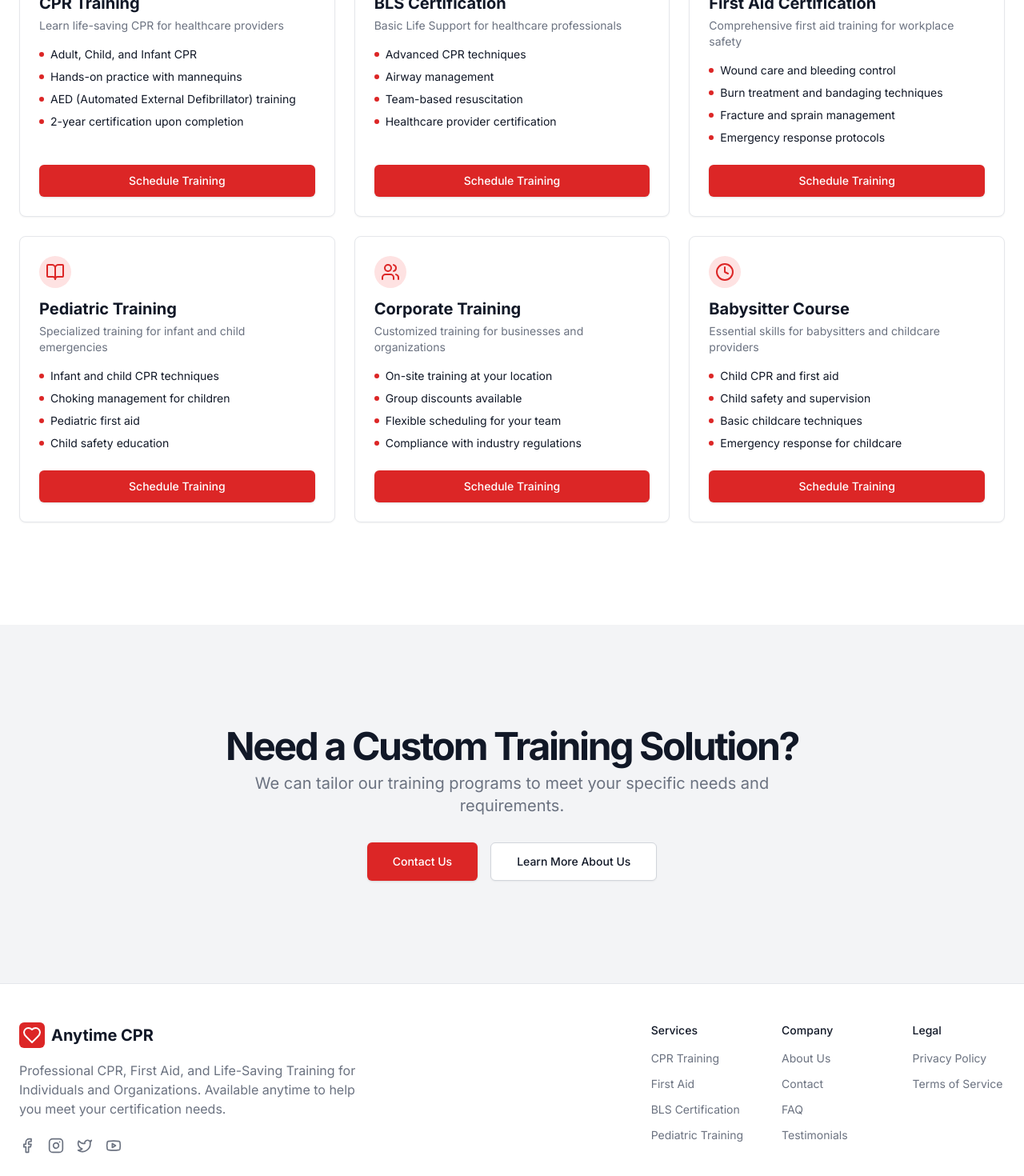
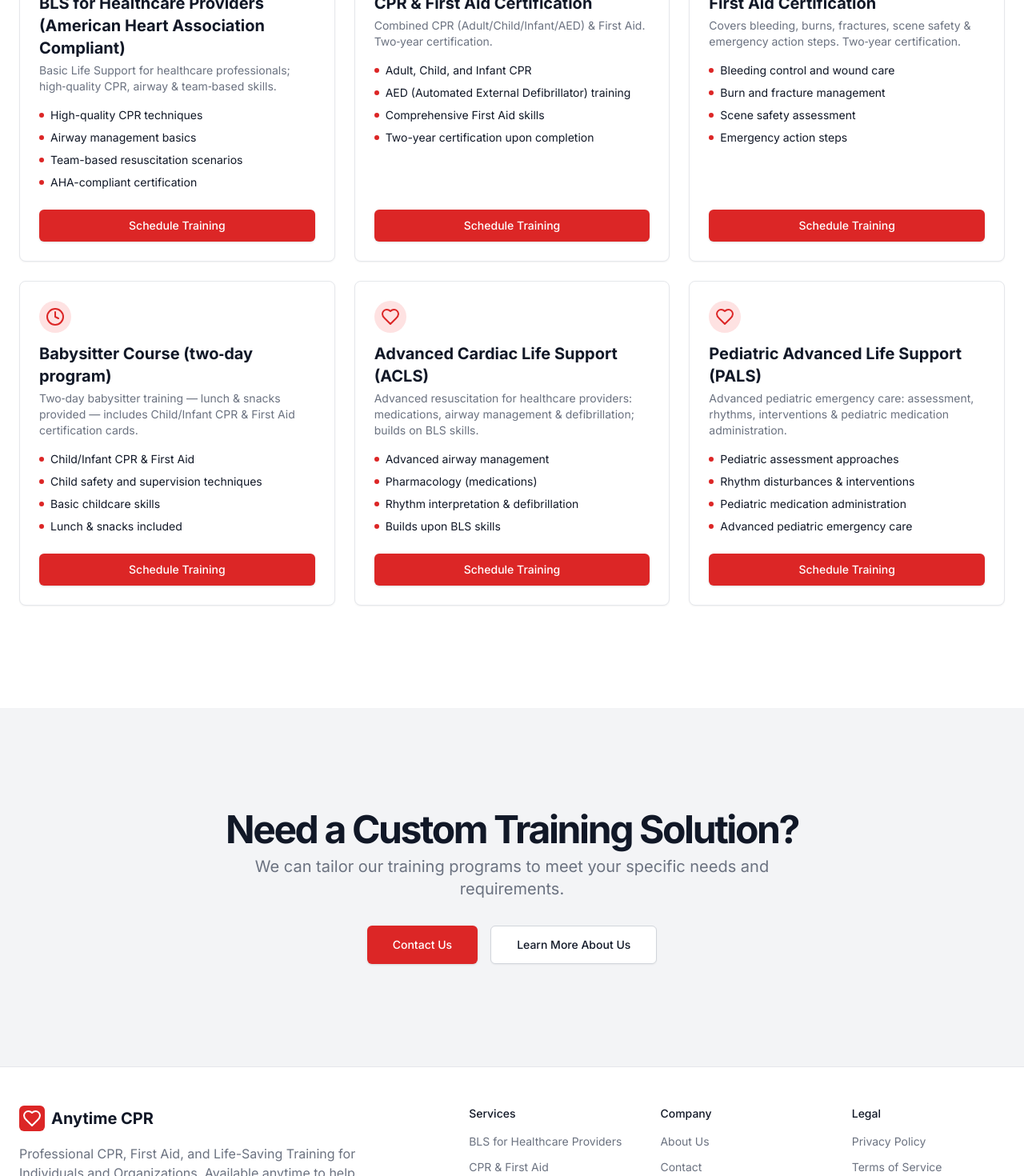
Before and after one commit to ysfpcm/cprr, a Next.js app: page /services in a window 1280 px wide. Shown: the part 660-2130 px from the top of the page at 80% size. Built offline with nearby package versions, Linux system fonts and the light colour scheme.

Commit message:
Update service titles and descriptions, enhance booking confirmation messages, and improve service availability handling. Remove unused components and streamline layout for better user experience.

```diff
--- a/app/layout.tsx
+++ b/app/layout.tsx
@@ -9,7 +9,7 @@ import { SiteFooter } from "@/components/site-footer"
 const inter = Inter({ subsets: ["latin"] })
 
 export const metadata: Metadata = {
-  title: "Anytime CPR & Health Services",
+  title: "Anytime CPR Health Services",
   description: "Professional CPR, First Aid, and Life-Saving Training for Individuals and Organizations",
 }
 
--- a/app/page.tsx
+++ b/app/page.tsx
@@ -118,26 +118,6 @@ export default function Home() {
                 Comprehensive first aid training for workplace safety compliance and personal preparedness.
               </p>
             </motion.div>
-            <motion.div
-              className="flex flex-col items-center space-y-4 text-center"
-              initial={{ opacity: 0, y: 20 }}
-              animate={{ opacity: 1, y: 0 }}
-              transition={{ duration: 0.5, delay: 0.3 }}
-            >
-              <div>
-                <Image
-                  src="/cprcorp.png"
-                  alt="Group & Corporate Training"
-                  width={400}
-                  height={200}
-                  className="rounded-lg"
-                />
-              </div>
-              <h3 className="text-xl font-bold">Group & Corporate Training</h3>
-              <p className="text-gray-500">
-                Customized training sessions for businesses, schools, and organizations of all sizes.
-              </p>
-            </motion.div>
           </div>
         </div>
       </section>
--- a/app/schedule/page.tsx
+++ b/app/schedule/page.tsx
@@ -8,6 +8,16 @@ import { DayPicker } from 'react-day-picker';
 import 'react-day-picker/dist/style.css';
 import { Check, CreditCard, Calendar as CalendarIcon } from "lucide-react"
 import { format } from "date-fns"
+
+// Updated service type definition
+type Service = {
+  id: string;
+  name: string;
+  price: string;
+  description: string;
+  simplybookId: number;
+  availableFrom?: string; // Optional property for services that have a future availability date
+}
 
 export default function SchedulePage() {
   // --- State ---
@@ -40,48 +50,57 @@ export default function SchedulePage() {
 
   const availableTimeSlots = ["9:00 AM", "10:00 AM", "11:00 AM", "1:00 PM", "2:00 PM", "3:00 PM", "4:00 PM"]
 
-  const services = [
+  const services: Service[] = [
     {
       id: "bls",
-      name: "BLS for Healthcare Providers",
-      price: "$95 per person",
-      description: "AHA-compliant Basic Life Support for healthcare professionals. Advanced CPR, airway, team skills.",
+      name: "BLS for Healthcare Providers (American Heart Association Compliant)",
+      price: "$75 per person",
+      description: "Basic Life Support for healthcare professionals; high‑quality CPR, airway & team‑based skills.",
       simplybookId: 2
     },
     {
       id: "cpr-first-aid",
-      name: "CPR & First Aid Certification (AHA Guidelines)",
+      name: "CPR & First Aid Certification",
       price: "$110 per person",
-      description: "Combined CPR (Adult/Child/Infant/AED) & First Aid following AHA guidelines. 2-year certification.",
+      description: "Combined CPR (Adult/Child/Infant/AED) & First Aid. Two‑year certification.",
       simplybookId: 3
     },
     {
       id: "first-aid",
-      name: "First Aid Certification (AHA Guidelines)",
+      name: "First Aid Certification",
       price: "$95 per person",
-      description: "Manage injuries like bleeding, burns, fractures per AHA guidelines. Workplace safety focus.",
+      description: "Covers bleeding, burns, fractures, scene safety & emergency action steps. Two‑year certification.",
       simplybookId: 4
     },
     {
-      id: "pediatric",
-      name: "Pediatric Training",
-      price: "$85 per person",
-      description: "Specialized training focusing on CPR and First Aid for infants and children.",
+      id: "babysitter",
+      name: "Babysitter Course (two‑day program)",
+      price: "$165 total",
+      description: "Two‑day babysitter training — lunch & snacks provided — includes Child/Infant CPR & First Aid certification cards.",
       simplybookId: 5
     },
     {
-      id: "babysitter",
-      name: "Babysitter Course",
-      price: "$65 per person",
-      description: "Essential skills for childcare providers, including child safety, basic first aid, and CPR.",
-      simplybookId: 6
+      id: "acls",
+      name: "Advanced Cardiac Life Support (ACLS)",
+      price: "$145 per person",
+      description: "Advanced resuscitation for healthcare providers: medications, airway management & defibrillation; builds on BLS skills.",
+      simplybookId: 6,
+      availableFrom: "2025-07-14"
+    },
+    {
+      id: "pals",
+      name: "Pediatric Advanced Life Support (PALS)",
+      price: "$145 per person",
+      description: "Advanced pediatric emergency care: assessment, rhythms, interventions & pediatric medication administration.",
+      simplybookId: 7,
+      availableFrom: "2025-07-14"
     },
     {
       id: "test",
-      name: "Test Payment (DELETE LATER)",
+      name: "Test Payment",
       price: "$0.50 per person",
       description: "For testing payment integration only.",
-      simplybookId: 7
+      simplybookId: 8
     },
   ]
 
@@ -94,8 +113,6 @@ export default function SchedulePage() {
         "cpr-first-aid-certification": "cpr-first-aid",
         "bls-certification": "bls",
         "first-aid-certification": "first-aid",
-        "pediatric-training": "pediatric",
-        "corporate-training": "corporate",
         "babysitter-course": "babysitter",
       }
       const serviceId = serviceMap[serviceParam]
@@ -221,25 +238,30 @@ export default function SchedulePage() {
 
       switch (formData.service) {
         case "cpr-first-aid":
-          amount = 11000 * participants
+          amount = 11000 * participants // $110.00
           break
         case "first-aid":
-          amount = 9500 * participants
+          amount = 9500 * participants // $95.00
           break
         case "bls":
-          amount = 9500 * participants
-          break
-        case "pediatric":
-          amount = 8500 * participants
+          amount = 7500 * participants // Updated Price: $75.00
           break
         case "babysitter":
-          amount = 6500 * participants
+          amount = 16500 // Updated Price: $165.00 total (not per participant)
+          break
+        case "acls": // Added ACLS
+          amount = 14500 * participants // $145.00
+          break
+        case "pals": // Added PALS
+          amount = 14500 * participants // $145.00
           break
         case "test":
-          amount = 50 * participants
+          amount = 50 * participants // $0.50
           break
         default:
-          amount = 9500 * participants
+          // Set a reasonable default or throw an error if service is unknown
+          console.warn(`Unknown service selected: ${formData.service}. Setting default amount.`)
+          amount = 9500 * participants // Example default
       }
 
       // Save booking details to localStorage before redirecting
@@ -335,11 +357,11 @@ export default function SchedulePage() {
 
       {/* Scheduling Section */}
       <section className="w-full py-12 md:py-24 lg:py-32 bg-white">
-        <div className="container px-4 md:px-6 mx-auto max-w-7xl">
+        <div className="container px-4 md:px-6 mx-auto">
           {step === 1 && (
             <div className="grid gap-6 lg:grid-cols-2">
               {/* Service List */}
-              <div className="flex flex-col">
+              <div className="flex flex-col lg:max-w-2xl">
                 <div className="mb-6">
                   <h2 className="text-3xl font-bold tracking-tighter">Book Your Session</h2>
                   <p className="text-gray-500 mt-2">Select your preferred date, time, and training service.</p>
@@ -354,8 +376,55 @@ export default function SchedulePage() {
                   <h3 className="text-xl font-bold mb-2">Available Services</h3>
                   <p className="text-sm text-gray-500 mb-4">Choose the training you need</p>
                   <div className="space-y-4">
-                    {services.map((service) => (
-                      <div key={service.id} className="flex items-start space-x-3 p-4 border rounded-lg hover:bg-gray-50 transition-colors">
+                    {services.map((service) => {
+                      // Check if service has an availableFrom date and if it's in the future
+                      const availableFrom = service.availableFrom ? new Date(service.availableFrom) : null;
+                      const currentDate = new Date();
+                      const isAvailable = !availableFrom || currentDate >= availableFrom;
+
+                      // If not available, format the date for display
+                      const formattedAvailableDate = availableFrom
+                        ? format(availableFrom, "MMMM d, yyyy")
+                        : "";
+
+                      // For unavailable services, we'll apply a different style and make them unclickable
+                      if (!isAvailable) {
+                        return (
+                          <div
+                            key={service.id}
+                            className="flex items-start space-x-3 p-4 border border-gray-300 rounded-lg bg-gray-100 opacity-70 relative overflow-hidden"
+                          >
+                            <div className="absolute inset-0 bg-gray-200 bg-opacity-50 flex items-center justify-center z-10">
+                              <div className="bg-yellow-100 text-yellow-800 font-medium px-4 py-2 rounded-lg shadow-sm">
+                                Available from {formattedAvailableDate}
+                              </div>
+                            </div>
+
+                            <input
+                              type="radio"
+                              id={service.id}
+                              name="service"
+                              value={service.id}
+                              disabled={true}
+                              className="h-4 w-4 text-gray-400 border-gray-300 mt-1 flex-shrink-0 opacity-50"
+                            />
+                            <label htmlFor={service.id} className="flex-1 opacity-60">
+                              <div className="flex justify-between items-center">
+                                <span className="font-semibold text-gray-500">{service.name}</span>
+                                <span className="text-sm text-gray-500 font-medium ml-2">{service.price}</span>
+                              </div>
+                              <p className="text-sm text-gray-500 mt-1">{service.description}</p>
+                            </label>
+                          </div>
+                        );
+                      }
+
+                      // For available services, render normally
+                      return (
+                        <div
+                          key={service.id}
+                          className="flex items-start space-x-3 p-4 border rounded-lg hover:bg-gray-50 transition-colors"
+                        >
                           <input
                             type="radio"
                             id={service.id}
@@ -373,7 +442,8 @@ export default function SchedulePage() {
                             <p className="text-sm text-gray-600 mt-1">{service.description}</p>
                           </label>
                         </div>
-                    ))}
+                      );
+                    })}
                   </div>
                   {errors.service && <p className="mt-2 text-sm text-red-600">{errors.service}</p>}
                   <p className="text-sm text-gray-500 mt-6">
@@ -483,14 +553,14 @@ export default function SchedulePage() {
                       </button>
                       {/* Conditionally Rendered DayPicker */}
                       {showCalendar && (
-                        <div className="absolute z-10 mt-1 bg-white rounded-md shadow-lg border border-gray-300"> {/* Positioning wrapper */}
+                        <div className="absolute z-10 mt-1 w-full bg-white rounded-md shadow-lg border border-gray-300"> {/* Positioning wrapper - Added w-full back */}
                           <DayPicker
                             mode="single"
                             selected={date}
                             onSelect={handleDateSelect}
-                            className="p-0" // Keep internal styling separate
+                            className="p-3"
                             classNames={{
-                              root: `p-3 bg-white`, // Simplified root for dropdown
+                              root: `bg-white`,
                               caption: `flex justify-center items-center py-2 mb-2 relative`,
                               caption_label: `text-sm font-medium text-gray-900`,
                               nav: `flex items-center space-x-1`,
@@ -498,11 +568,11 @@ export default function SchedulePage() {
                               nav_button_previous: `absolute left-1`,
                               nav_button_next: `absolute right-1`,
                               table: `w-full border-collapse`,
-                              head_row: `flex font-medium text-gray-500 text-xs`,
-                              head_cell: `w-full pb-2`,
-                              row: `flex w-full mt-1.5`,
-                              cell: `flex-1 text-center text-sm p-0`,
-                              day: `h-8 w-8 p-0 rounded-md hover:bg-gray-100 transition-colors`,
+                              head_row: `text-xs font-medium text-gray-500`,
+                              head_cell: `text-center py-1`,
+                              row: `mt-1`,
+                              cell: `text-center p-0 relative text-sm`,
+                              day: `h-8 w-8 mx-auto font-normal p-0 rounded-md aria-selected:opacity-100 hover:bg-gray-100 transition-colors`,
                               day_today: `font-bold text-red-600`,
                               day_selected: `bg-red-600 text-white hover:bg-red-700 focus:bg-red-700 rounded-md`,
                               day_outside: `text-gray-400 opacity-50`,
--- a/app/services/page.tsx
+++ b/app/services/page.tsx
@@ -2,74 +2,74 @@
 
 import Link from "next/link"
 import { motion } from "framer-motion"
-import { Award, BookOpen, Clock, Heart, Shield, Users } from "lucide-react"
+import { Award, Clock, Heart, Shield } from "lucide-react"
 
 export default function ServicesPage() {
   const services = [
     {
-      icon: Heart,
-      title: "CPR Training",
-      description: "Learn life-saving CPR for healthcare providers",
+      icon: Award,
+      title: "BLS for Healthcare Providers (American Heart Association Compliant)",
+      description: "Basic Life Support for healthcare professionals; high‑quality CPR, airway & team‑based skills.",
       features: [
-        "Adult, Child, and Infant CPR",
-        "Hands-on practice with mannequins",
-        "AED (Automated External Defibrillator) training",
-        "2-year certification upon completion",
+        "High-quality CPR techniques",
+        "Airway management basics",
+        "Team-based resuscitation scenarios",
+        "AHA-compliant certification",
       ],
     },
     {
-      icon: Award,
-      title: "BLS Certification",
-      description: "Basic Life Support for healthcare professionals",
+      icon: Heart,
+      title: "CPR & First Aid Certification",
+      description: "Combined CPR (Adult/Child/Infant/AED) & First Aid. Two‑year certification.",
       features: [
-        "Advanced CPR techniques",
-        "Airway management",
-        "Team-based resuscitation",
-        "Healthcare provider certification",
+        "Adult, Child, and Infant CPR",
+        "AED (Automated External Defibrillator) training",
+        "Comprehensive First Aid skills",
+        "Two-year certification upon completion",
       ],
     },
     {
       icon: Shield,
       title: "First Aid Certification",
-      description: "Comprehensive first aid training for workplace safety",
+      description: "Covers bleeding, burns, fractures, scene safety & emergency action steps. Two‑year certification.",
       features: [
-        "Wound care and bleeding control",
-        "Burn treatment and bandaging techniques",
-        "Fracture and sprain management",
-        "Emergency response protocols",
-      ],
-    },
-    {
-      icon: BookOpen,
-      title: "Pediatric Training",
-      description: "Specialized training for infant and child emergencies",
-      features: [
-        "Infant and child CPR techniques",
-        "Choking management for children",
-        "Pediatric first aid",
-        "Child safety education",
-      ],
-    },
-    {
-      icon: Users,
-      title: "Corporate Training",
-      description: "Customized training for businesses and organizations",
-      features: [
-        "On-site training at your location",
-        "Group discounts available",
-        "Flexible scheduling for your team",
-        "Compliance with industry regulations",
+        "Bleeding control and wound care",
+        "Burn and fracture management",
+        "Scene safety assessment",
+        "Emergency action steps",
       ],
     },
     {
       icon: Clock,
-      title: "Babysitter Course",
-      description: "Essential skills for babysitters and childcare providers",
+      title: "Babysitter Course (two‑day program)",
+      description: "Two‑day babysitter training — lunch & snacks provided — includes Child/Infant CPR & First Aid certification cards.",
       features: [
-        "Child CPR and first aid",
-        "Child safety and supervision",
-        "Basic childcare techniques",
-        "Emergency response for childcare",
+        "Child/Infant CPR & First Aid",
+        "Child safety and supervision techniques",
+        "Basic childcare skills",
+        "Lunch & snacks included",
+      ],
+    },
+    {
+      icon: Heart,
+      title: "Advanced Cardiac Life Support (ACLS)",
+      description: "Advanced resuscitation for healthcare providers: medications, airway management & defibrillation; builds on BLS skills.",
+      features: [
+        "Advanced airway management",
+        "Pharmacology (medications)",
+        "Rhythm interpretation & defibrillation",
+        "Builds upon BLS skills",
+      ],
+    },
+    {
+      icon: Heart,
+      title: "Pediatric Advanced Life Support (PALS)",
+      description: "Advanced pediatric emergency care: assessment, rhythms, interventions & pediatric medication administration.",
+      features: [
+        "Pediatric assessment approaches",
+        "Rhythm disturbances & interventions",
+        "Pediatric medication administration",
+        "Advanced pediatric emergency care",
       ],
     },
   ]
--- a/components/site-footer.tsx
+++ b/components/site-footer.tsx
@@ -53,23 +53,33 @@ export function SiteFooter() {
             <h4 className="font-medium text-sm">Services</h4>
             <ul className="space-y-2">
               <li>
-                <Link href="/services/cpr" className="text-gray-500 hover:text-gray-900 text-sm">
-                  CPR Training
+                <Link href="/schedule?service=bls" className="text-gray-500 hover:text-gray-900 text-sm">
+                  BLS for Healthcare Providers
                 </Link>
               </li>
               <li>
-                <Link href="/services/first-aid" className="text-gray-500 hover:text-gray-900 text-sm">
+                <Link href="/schedule?service=cpr-first-aid" className="text-gray-500 hover:text-gray-900 text-sm">
+                  CPR & First Aid
+                </Link>
+              </li>
+              <li>
+                <Link href="/schedule?service=first-aid" className="text-gray-500 hover:text-gray-900 text-sm">
                   First Aid
                 </Link>
               </li>
               <li>
-                <Link href="/services/bls" className="text-gray-500 hover:text-gray-900 text-sm">
-                  BLS Certification
+                <Link href="/schedule?service=babysitter" className="text-gray-500 hover:text-gray-900 text-sm">
+                  Babysitter Course
                 </Link>
               </li>
-              <li>
-                <Link href="/services/pediatric" className="text-gray-500 hover:text-gray-900 text-sm">
-                  Pediatric Training
+               <li>
+                <Link href="/schedule?service=acls" className="text-gray-500 hover:text-gray-900 text-sm">
+                  ACLS
+                </Link>
+              </li>
+               <li>
+                <Link href="/schedule?service=pals" className="text-gray-500 hover:text-gray-900 text-sm">
+                  PALS
                 </Link>
               </li>
             </ul>
```
Also changed, not shown: app/api/bookings/route.ts (+7 -5 lines), app/booking-confirmation/page.tsx (+12 -11 lines). Lines whose indentation alone changed are shown as unchanged.
